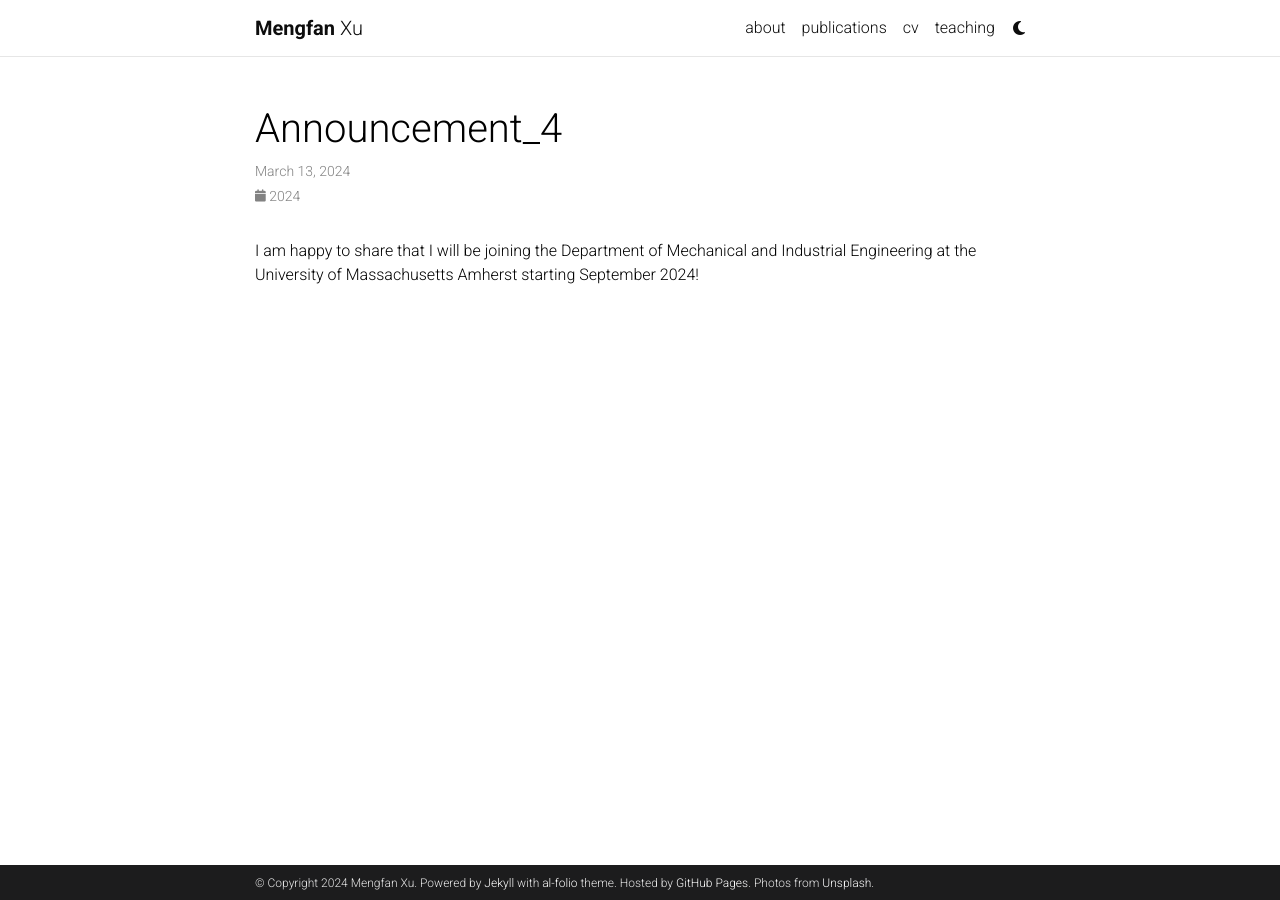
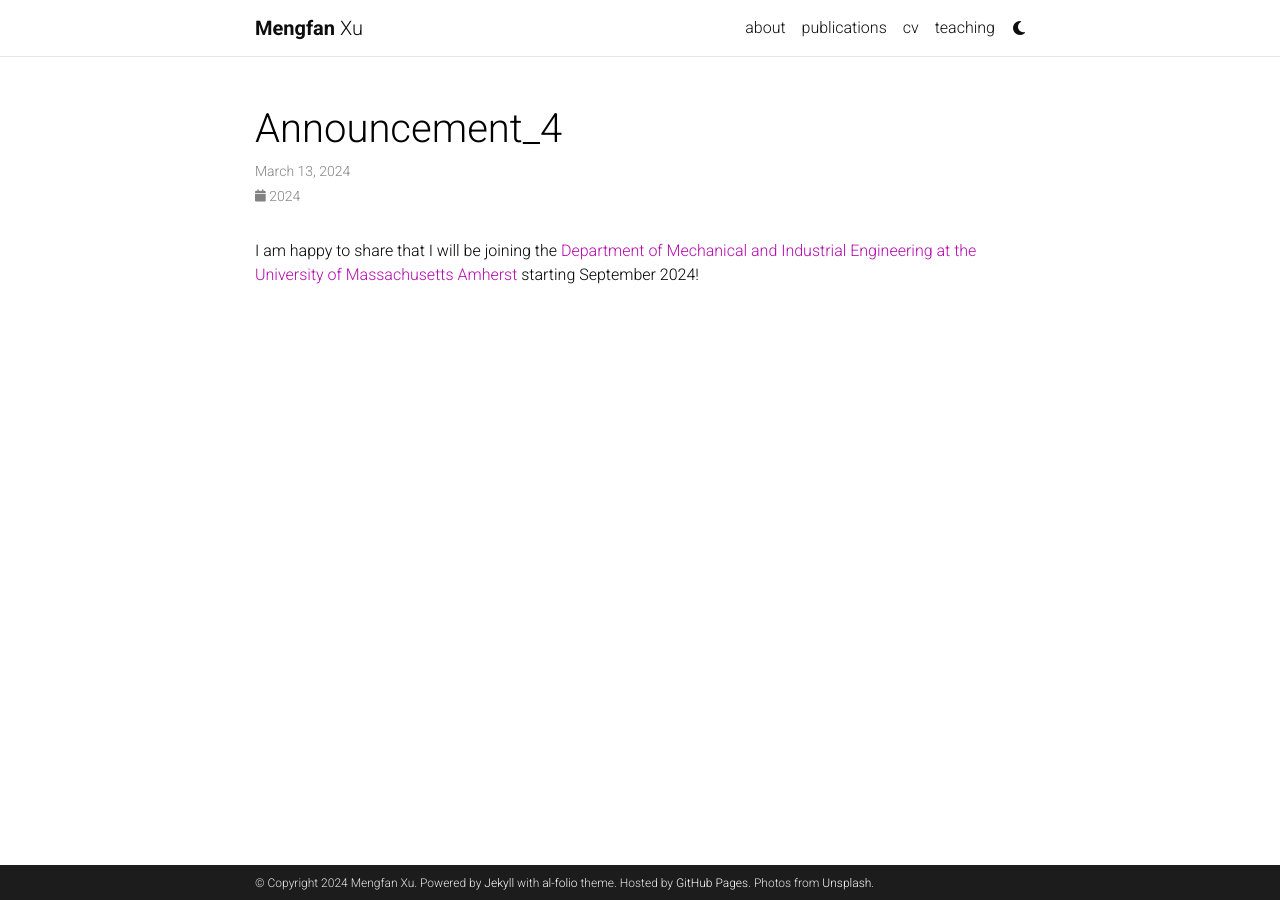
Before and after one commit to mengfanxu1997/mengfanxu1997.github.io, a Jekyll site: the page built from _news/announcement_4.md, in a window 1280 px wide. Built offline with Jekyll 4.4.1, drawn with Linux system fonts in a browser that asks for light colours; full-size pictures stand in for the smaller copies a plugin makes; comment, search, counter and statistics services are not loaded; a style sheet for code colours, icons or effects is not loaded; part of the change alters nothing that is shown.

```diff
--- a/_news/announcement_4.md
+++ b/_news/announcement_4.md
@@ -5,4 +5,4 @@ inline: true
 related_posts: false
 ---
 
-I am happy to share that I will be joining the Department of Mechanical and Industrial Engineering at the University of Massachusetts Amherst starting September 2024!
+I am happy to share that I will be joining the [Department of Mechanical and Industrial Engineering at the University of Massachusetts Amherst](https://www.umass.edu/engineering/mechanical-and-industrial-engineering?_gl=1%2A2oh4pl%2A_gcl_au%2AMjExMTc1MjUwMy4xNzA2MjE4NTg4%2A_ga%2AMTQ5NjE5NzIzMi4xNjk4Mjk3NjU1%2A_ga_21RLS0L7EB%2AMTcxMDM2NTc0NC4xMzcuMC4xNzEwMzY1NzQ0LjAuMC4w) starting September 2024!
```
